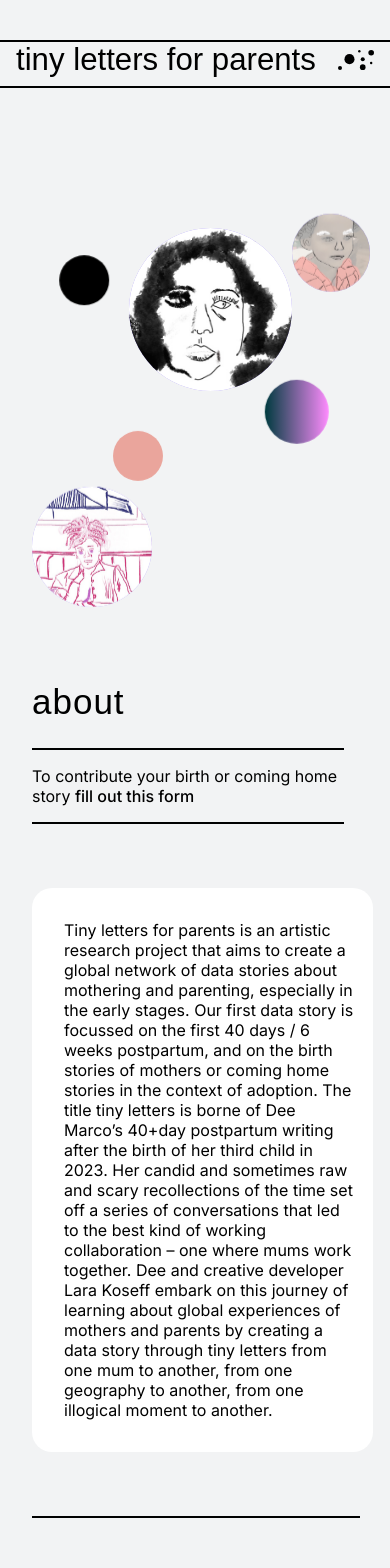
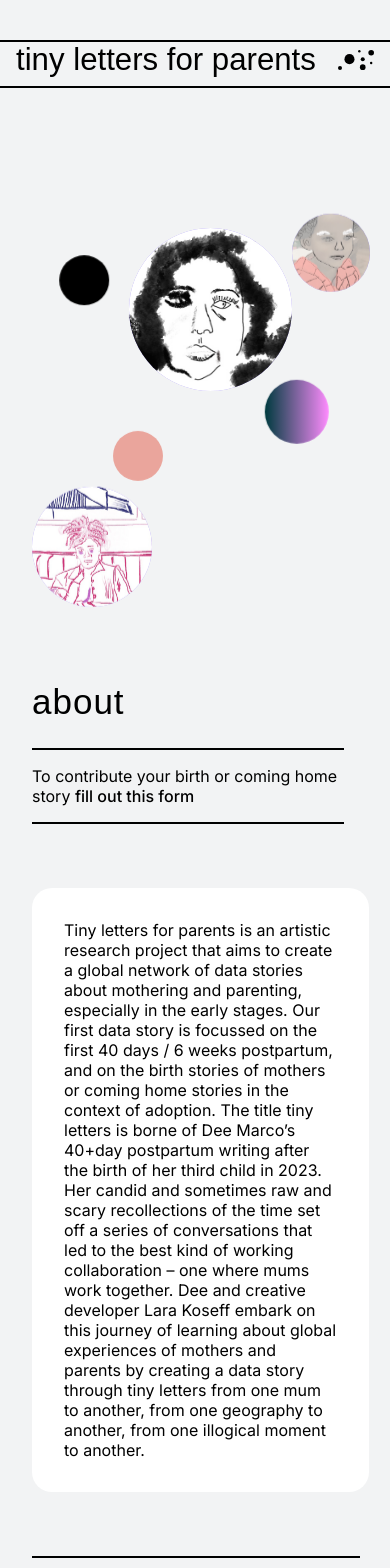
Before and after one commit to tinyletters/tinyletters.github.io, a React (Vite) app: page / in a window 390 px wide. Shown: the top 1568 px of the page. Built offline with nearby package versions, Linux system fonts and the light colour scheme; a web font is replaced by a local one.

Commit message:
make additional small style adjustments

```diff
--- a/src/App.css
+++ b/src/App.css
@@ -334,7 +334,8 @@ body {
   }
 
   .card {
-    width: 75vw;
+    width: 70vw;
+    padding-right: 2rem;
     margin-right: 2rem;
   }
   .intro--card {
```
